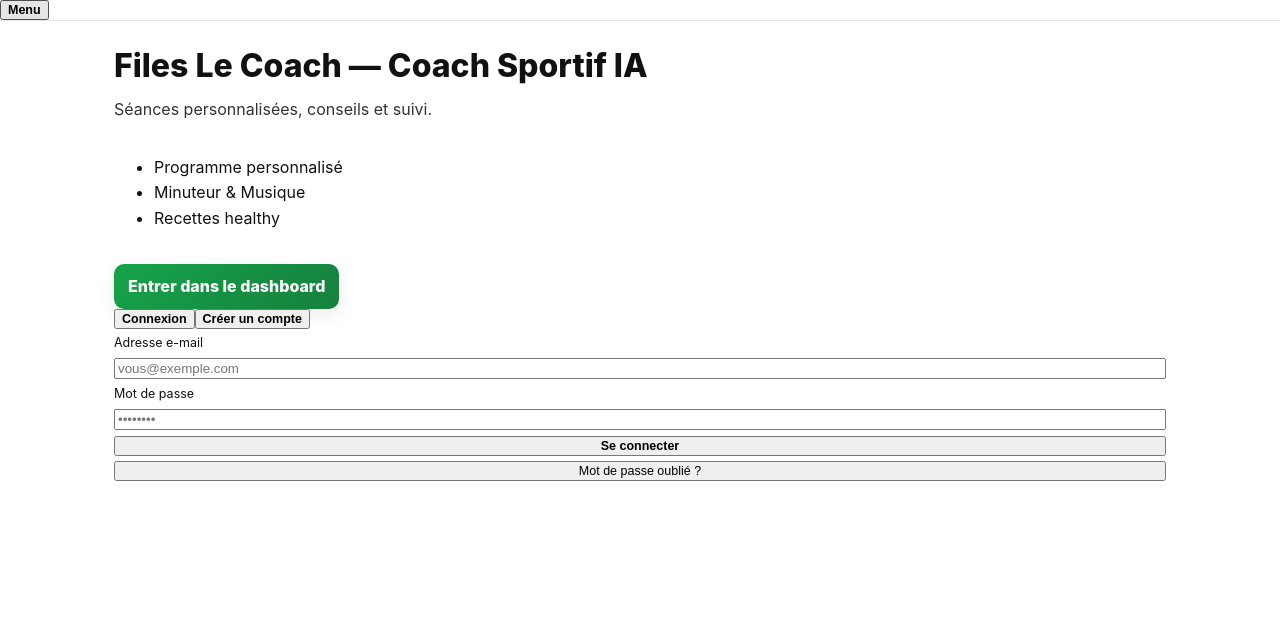
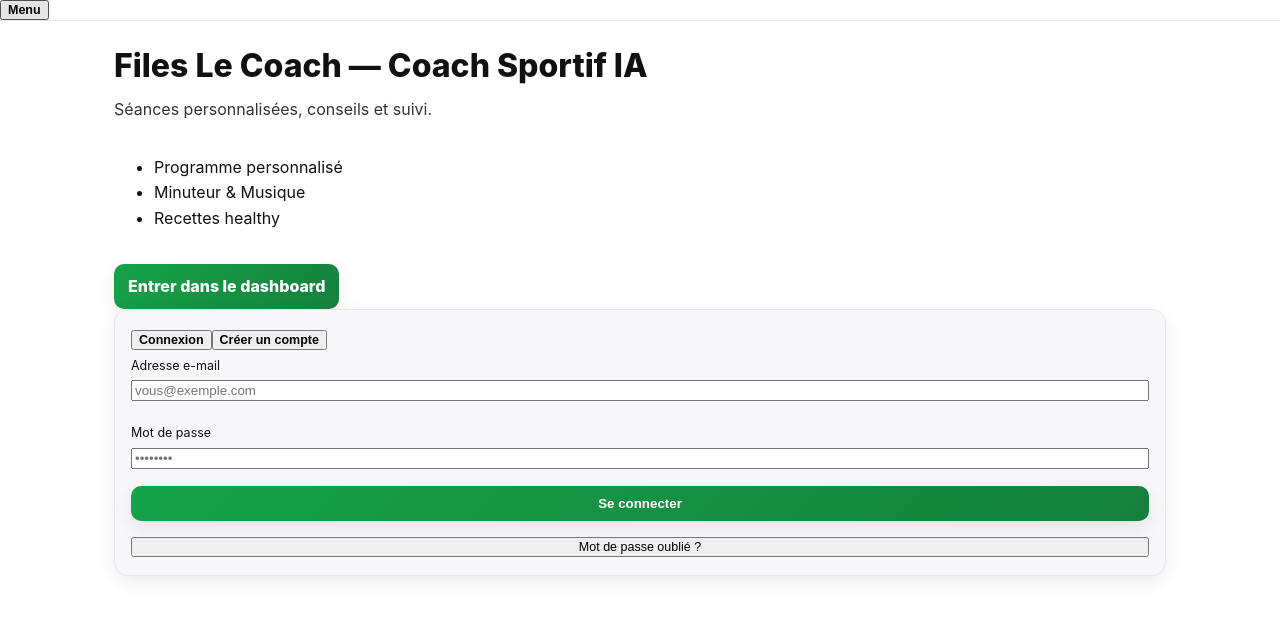
Before and after one commit to lebasquelyza/appli-files, a Next.js app in the folder apps/web/: page / in a window 1280 px wide. Shown: the top 618 px of the page. Built offline with nearby package versions, Linux system fonts and the light colour scheme.

Commit message:
Update AuthCard.tsx

```diff
--- a/apps/web/components/AuthCard.tsx
+++ b/apps/web/components/AuthCard.tsx
@@ -38,8 +38,6 @@ export default function AuthCard() {
       }
     } catch (e: any) {
       setErr(e?.message || "Une erreur est survenue.");
-      // trace utile pour la console
-      // eslint-disable-next-line no-console
       console.error("[AuthCard submit]", e);
     } finally {
       setBusy(false);
@@ -63,7 +61,6 @@ export default function AuthCard() {
       setMsg("E-mail de réinitialisation envoyé. Vérifie ta boîte mail.");
     } catch (e: any) {
       setErr(e?.message || "Impossible d’envoyer l’e-mail.");
-      // eslint-disable-next-line no-console
       console.error("[AuthCard forgot]", e);
     } finally {
       setBusy(false);
@@ -71,12 +68,13 @@ export default function AuthCard() {
   };
 
   return (
-    <div className="max-w-md w-full mx-auto border rounded-2xl p-6 shadow-sm">
-      <div className="flex gap-2 mb-4">
+    <div className="card p-6 max-w-md w-full mx-auto">
+      {/* Segmented control */}
+      <div className="inline-flex bg-gray-100 rounded-full p-1 mb-5">
         <button
           onClick={() => setMode("signin")}
-          className={`flex-1 rounded-lg px-3 py-2 text-sm font-semibold border ${
-            mode === "signin" ? "bg-gray-900 text-white" : "hover:bg-gray-50"
+          className={`px-4 py-1.5 rounded-full text-sm font-semibold transition ${
+            mode === "signin" ? "bg-gray-900 text-white shadow" : "text-gray-700 hover:bg-white"
           }`}
           aria-pressed={mode === "signin"}
         >
@@ -84,8 +82,8 @@ export default function AuthCard() {
         </button>
         <button
           onClick={() => setMode("signup")}
-          className={`flex-1 rounded-lg px-3 py-2 text-sm font-semibold border ${
-            mode === "signup" ? "bg-gray-900 text-white" : "hover:bg-gray-50"
+          className={`px-4 py-1.5 rounded-full text-sm font-semibold transition ${
+            mode === "signup" ? "bg-gray-900 text-white shadow" : "text-gray-700 hover:bg-white"
           }`}
           aria-pressed={mode === "signup"}
         >
@@ -93,7 +91,7 @@ export default function AuthCard() {
         </button>
       </div>
 
-      <form onSubmit={onSubmit} className="space-y-3">
+      <form onSubmit={onSubmit} className="space-y-4">
         <div>
           <label className="block text-sm font-medium mb-1">Adresse e-mail</label>
           <input
@@ -101,7 +99,7 @@ export default function AuthCard() {
             required
             value={email}
             onChange={(e) => setEmail(e.target.value)}
-            className="w-full rounded-lg border px-3 py-2 outline-none focus:ring-2 focus:ring-emerald-600/30"
+            className="w-full rounded-xl border border-gray-200 px-3 py-2 outline-none focus:ring-2 focus:ring-emerald-600/30"
             placeholder="vous@exemple.com"
             autoComplete="email"
           />
@@ -115,16 +113,17 @@ export default function AuthCard() {
             minLength={6}
             value={password}
             onChange={(e) => setPassword(e.target.value)}
-            className="w-full rounded-lg border px-3 py-2 outline-none focus:ring-2 focus:ring-emerald-600/30"
+            className="w-full rounded-xl border border-gray-200 px-3 py-2 outline-none focus:ring-2 focus:ring-emerald-600/30"
             placeholder="••••••••"
             autoComplete={mode === "signin" ? "current-password" : "new-password"}
           />
         </div>
 
+        {/* Bouton principal → ta classe `btn` (vert) */}
         <button
           type="submit"
           disabled={busy}
-          className="w-full inline-flex items-center justify-center rounded-lg px-3 py-2 text-sm font-semibold text-white bg-emerald-600 hover:bg-emerald-700 disabled:opacity-60"
+          className="btn w-full disabled:opacity-60"
         >
           {busy ? "Veuillez patienter…" : mode === "signin" ? "Se connecter" : "Créer le compte"}
         </button>
@@ -138,6 +137,7 @@ export default function AuthCard() {
           Mot de passe oublié ?
         </button>
 
+        {/* Messages */}
         {msg && <p className="text-sm text-emerald-700">{msg}</p>}
         {err && <p className="text-sm text-red-600">{err}</p>}
       </form>
```
